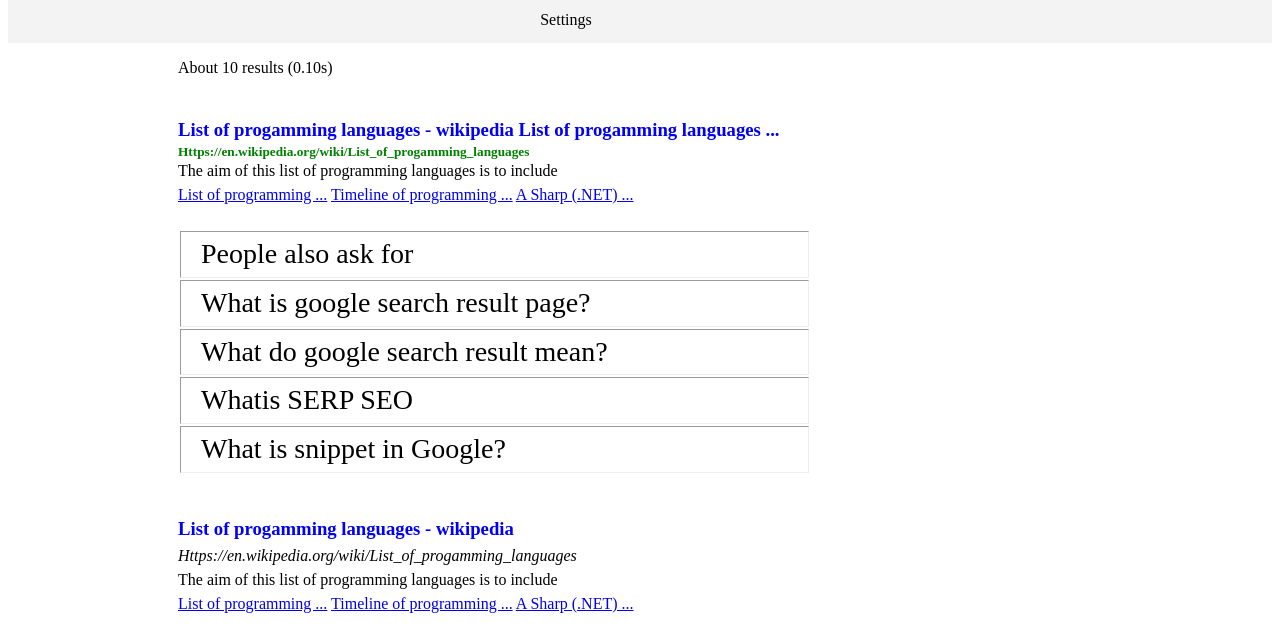
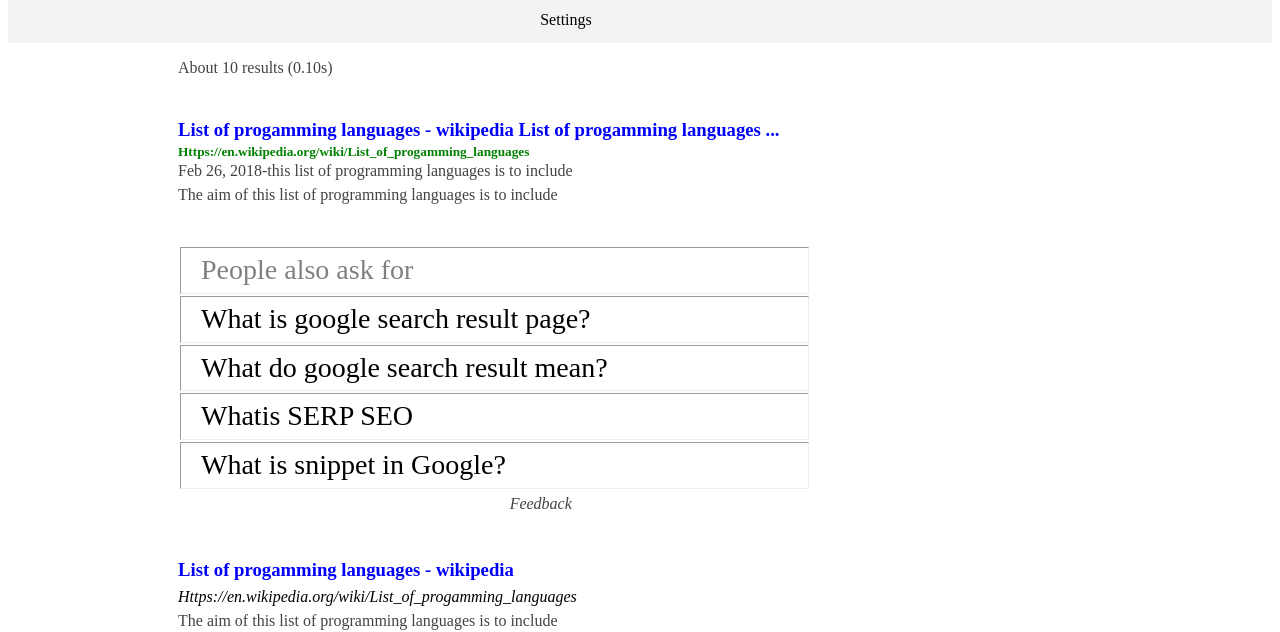
Before and after one commit to sacad786/googleSearchResults, a plain HTML site: page index.html in a window 1280 px wide. Shown: the part 184-816 px from the top of the page. Drawn offline with Linux system fonts and the light colour scheme.

Commit message:
fixed the body section

```diff
--- a/index.html
+++ b/index.html
@@ -35,22 +35,20 @@
                 <h3>List of progamming languages - wikipedia List of progamming languages ...</h3>
                 <h5>Https://en.wikipedia.org/wiki/List_of_progamming_languages</h5>
                 <p>
-                    The aim of this list of programming languages is to include
+                    Feb 26, 2018-this list of programming languages is to include
                 </p>
-                <div class="additional-sources">
-                    <a href="#">List of programming ...</a>
-                    <a href="#">Timeline of programming ...</a>
-                    <a href="#">A Sharp (.NET) ...</a>
-                </div>
+                <p>The aim of this list of programming languages is to include</p>
             </section>
             <section class="table">
                 <table border="1">
-                    <tr> <td> People also ask for </td></tr>
+                    <tr> <td style="color: gray;"> People also ask for </td></tr>
                     <tr> <td> What is google search result page? </td></tr>
                     <tr> <td> What do google search result mean? </td></tr>
                     <tr> <td> Whatis SERP SEO </td></tr>
                     <tr> <td> What is snippet in Google? </td></tr>
+
                 </table>
+                <p align="right" style="width: 36%; margin: 0; "><i>Feedback</i></p>
             </section>
             <section>
                 <h3>List of progamming languages - wikipedia</h3>
--- a/main.css
+++ b/main.css
@@ -73,6 +73,7 @@
 
   section{
       padding-top: 30px;
+      padding-bottom: 0;
   }
 
   h3{
@@ -82,6 +83,9 @@
   h5{
     color: green;
 
+  }
+  p{
+    color: rgb(68, 67, 67);
   }
 
   table{
@@ -103,3 +107,7 @@
   .table{
     line-height: 1.6;
   }
+  tr{
+    border: 0;
+
+  }
```
